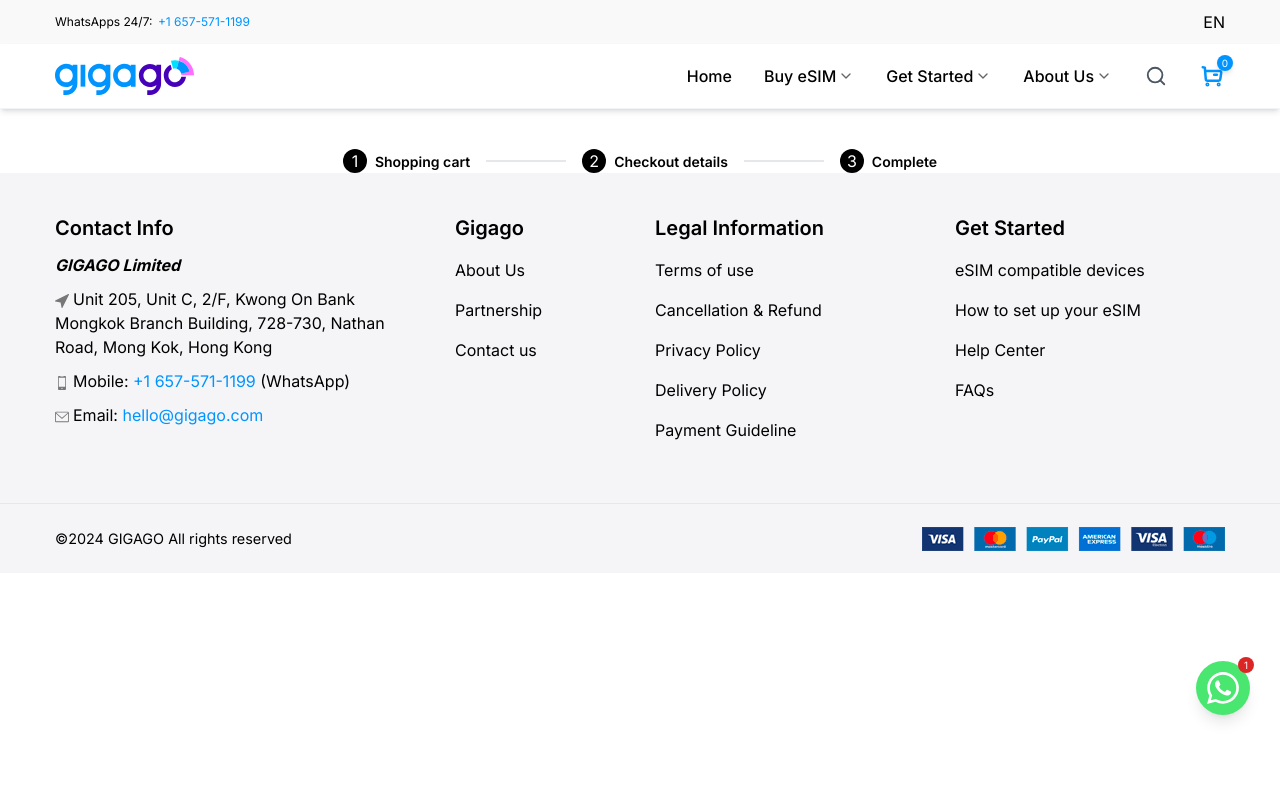
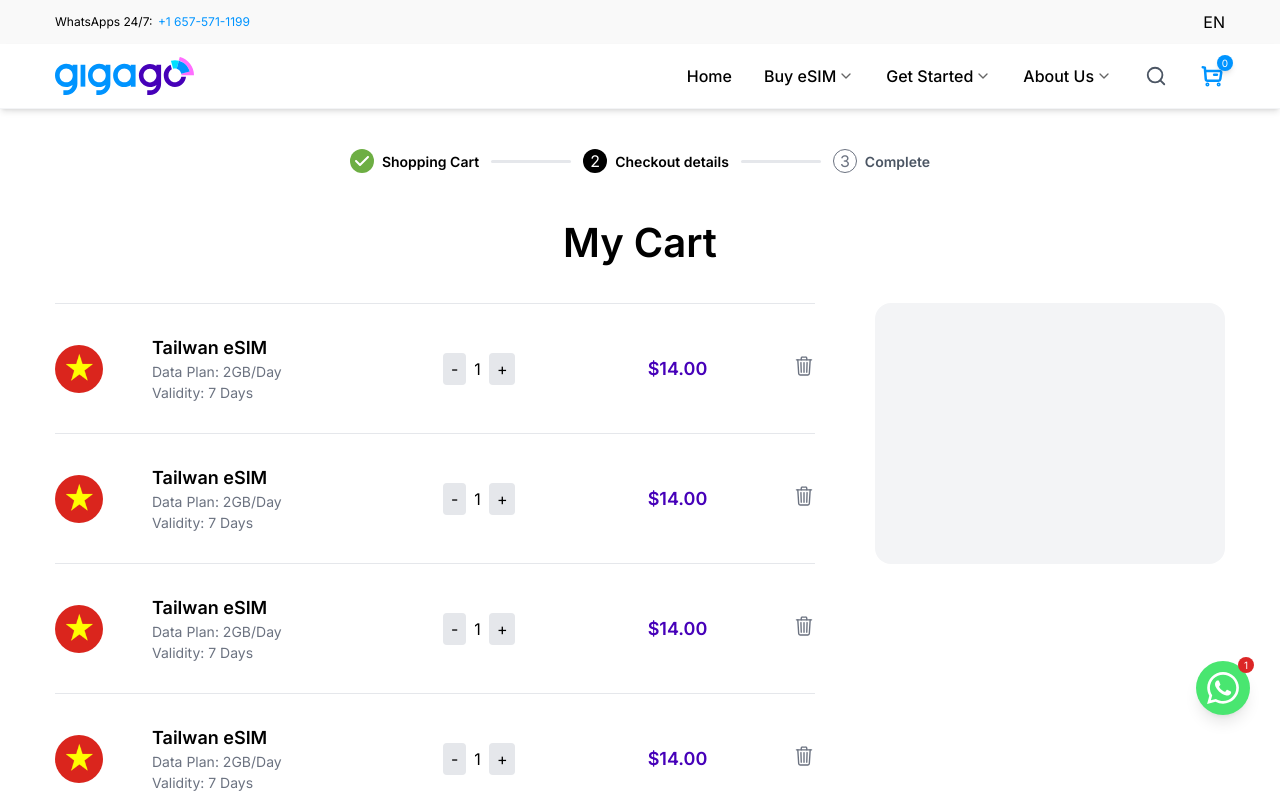
Before and after one commit to TuTraa/gigago-v2, a Next.js app: page /cart in a window 1280 px wide. Shown: the top 800 px of the page. Built offline with nearby package versions, Linux system fonts and the light colour scheme.

Commit message:
feat(feature): cart page, list item cart, skeleton

```diff
--- a/src/app/(cart)/cart/page.tsx
+++ b/src/app/(cart)/cart/page.tsx
@@ -1,19 +1,48 @@
 import ProgressTracker from '@/components/progress-tracker'
-import React from 'react'
-
-const CartPage = () => {
+import { Skeleton } from '@/components/ui/skeleton'
+import CartSection from '@/views/cart/cart-section'
+import React, { Suspense } from 'react'
+const Cart = () => {
   return (
     <div className='max-w-xl w-full mx-auto px-[15px]'>
       <div className='grid grid-cols-12'>
         <div className='col-span-12'>
-          <div className='pt-[40px]'>
-            <ProgressTracker />
+          <div className='py-[40px]'>
+            <ProgressTracker currentStep={2} />
           </div>
         </div>
-        <div className='col-span-12'></div>
+        <div className='col-span-12'>
+          <h1 className='text-[40px] font-semibold text-center'>My Cart</h1>
+          <div className='py-[30px]'>
+            <Suspense fallback={<CartSkeleton />}>
+              <CartSection />
+            </Suspense>
+          </div>
+        </div>
       </div>
     </div>
   )
 }
+export default Cart
 
-export default CartPage
+function CartSkeleton() {
+  return (
+    <section className='grid grid-cols-12 gap-x-[60px]'>
+      <div className='col-span-8'>
+        <div>
+          <div className='flex flex-col gap-y-[12px] border-gray-200 mb-[32px]'>
+            {Array.from({ length: 2 }).map((_, index) => (
+              <div key={index} className='flex h-[132px] w-full flex-col'>
+                <Skeleton className='h-[132px] w-full' />
+              </div>
+            ))}
+          </div>
+          <Skeleton className='h-[56px] w-[145px] rounded-full' />
+        </div>
+      </div>
+      <div className='col-span-4'>
+        <Skeleton className='h-[261px] w-full rounded-xl' />
+      </div>
+    </section>
+  )
+}
--- /dev/null
+++ b/src/app/(cart)/checkout/page.tsx
@@ -0,0 +1,24 @@
+import ProgressTracker from '@/components/progress-tracker'
+import CheckoutSection from '@/views/cart/checkout-section'
+import React from 'react'
+const CheckoutPage = () => {
+  return (
+    <div className='max-w-xl w-full mx-auto px-[15px]'>
+      <div className='grid grid-cols-12'>
+        <div className='col-span-12'>
+          <div className='py-[40px]'>
+            <ProgressTracker currentStep={2} />
+          </div>
+        </div>
+        <div className='col-span-12'>
+          <h1 className='text-[40px] font-semibold text-center'>Checkout</h1>
+          <div className='py-[30px]'>
+            <CheckoutSection />
+          </div>
+        </div>
+      </div>
+    </div>
+  )
+}
+
+export default CheckoutPage
--- a/src/components/progress-tracker.tsx
+++ b/src/components/progress-tracker.tsx
@@ -1,29 +1,62 @@
 'use client'
+import Link from 'next/link'
 import React from 'react'
-
-const ProgressTracker = () => {
+import { FaCheck } from 'react-icons/fa6'
+interface ProgressTrackerProps {
+  currentStep: number
+}
+interface StepProps {
+  stepNumber: number
+  title: string
+  isActive: boolean
+  isCompleted: boolean
+}
+const Step = ({ stepNumber, title, isActive, isCompleted }: StepProps) => {
+  return (
+    <div className='flex items-center'>
+      <div
+        className={`w-[24px] h-[24px] rounded-full flex items-center justify-center ${isCompleted ? 'bg-[#6dae43] text-white' : isActive ? 'bg-black text-white' : 'bg-white border-[1px] border-gray-500 text-gray-500'}`}
+      >
+        {isCompleted ? <FaCheck /> : <span className=''>{stepNumber}</span>}
+      </div>
+      <span
+        className={`ml-2  text-[14px] font-semibold ${isCompleted || isActive ? 'text-black' : 'text-gray-600'}`}
+      >
+        {title}
+      </span>
+    </div>
+  )
+}
+const ProgressTracker = ({ currentStep }: ProgressTrackerProps) => {
+  const steps = [
+    {
+      stepNumber: 1,
+      title: 'Shopping Cart',
+    },
+    {
+      stepNumber: 2,
+      title: 'Checkout details',
+    },
+    {
+      stepNumber: 3,
+      title: 'Complete',
+    },
+  ]
   return (
     <div className='flex items-center justify-center'>
-      <div className='flex items-center'>
-        <div className='size-[24px] rounded-full bg-black text-white flex items-center justify-center mr-[8px]'>
-          1
-        </div>
-        <span className='text-[14px] font-semibold'> Shopping cart</span>
-      </div>
-      <span className='block mx-[16px] w-[80px] h-[2px] bg-gray-200'></span>
-      <div className='flex items-center'>
-        <div className='size-[24px] rounded-full bg-black text-white flex items-center justify-center mr-[8px]'>
-          2
-        </div>
-        <span className='text-[14px] font-semibold'> Checkout details</span>
-      </div>
-      <span className='block mx-[16px] w-[80px] h-[2px] bg-gray-200'></span>
-      <div className='flex items-center'>
-        <div className='size-[24px] rounded-full bg-black text-white flex items-center justify-center mr-[8px]'>
-          3
-        </div>
-        <span className='text-[14px] font-semibold'> Complete</span>
-      </div>
+      {steps.map((step, idx) => (
+        <React.Fragment key={idx}>
+          <Step
+            stepNumber={step.stepNumber}
+            title={step.title}
+            isActive={currentStep === step.stepNumber}
+            isCompleted={currentStep > step.stepNumber}
+          />
+          {idx < steps.length - 1 && (
+            <div className='w-[80px] h-[3px] rounded-full bg-gray-200 mx-[12px]'></div>
+          )}
+        </React.Fragment>
+      ))}
     </div>
   )
 }
--- /dev/null
+++ b/src/components/ui/skeleton.tsx
@@ -0,0 +1,15 @@
+import { cn } from '@/utils/cn'
+
+function Skeleton({
+  className,
+  ...props
+}: React.HTMLAttributes<HTMLDivElement>) {
+  return (
+    <div
+      className={cn('animate-pulse rounded-md bg-neutral-200/50', className)}
+      {...props}
+    />
+  )
+}
+
+export { Skeleton }
--- a/src/components/view-cart-navigation.tsx
+++ b/src/components/view-cart-navigation.tsx
@@ -11,7 +11,7 @@
 } from '@/components/ui/drawer'
 import { X } from 'lucide-react'
 import { useCartStore } from '@/stores/use-cart-store'
-import CartItem from '@/views/cart/cart-item'
+import CartItemDrawer from '@/views/cart/cart-item-drawer'
 import Button from './ui/button'
 import Link from 'next/link'
 const ViewCartNavigation = () => {
@@ -30,7 +30,6 @@
                 {totalItems || 0}
               </span>
             }
-
             <Image
               src='/assets/images/cart_gigago.svg'
               width={24}
@@ -51,9 +50,9 @@
             </div>
           </DrawerHeader>
           <div className='flex-1 max-h-full overflow-y-scroll scrollbar p-4 flex flex-col gap-y-[16px]'>
-            <CartItem onProductClick={() => onCartClose()} />
-            <CartItem onProductClick={() => onCartClose()} />
-            <CartItem onProductClick={() => onCartClose()} />
+            <CartItemDrawer onProductClick={() => onCartClose()} />
+            <CartItemDrawer onProductClick={() => onCartClose()} />
+            <CartItemDrawer onProductClick={() => onCartClose()} />
           </div>
           <DrawerFooter>
             <div className='flex flex-col gap-y-[16px] py-4'>
--- /dev/null
+++ b/src/views/cart/cart-item-drawer.tsx
@@ -0,0 +1,53 @@
+'use client'
+import { cn } from '@/utils/cn'
+import React from 'react'
+import Image from 'next/image'
+import Link from 'next/link'
+import { IoTrashOutline } from 'react-icons/io5'
+import { useCartStore } from '@/stores/use-cart-store'
+interface CartItemDrawerProps {
+  onProductClick: () => void
+  className?: string
+}
+const CartItemDrawer = (props: CartItemDrawerProps) => {
+  const onRemoveItem = useCartStore((state) => state.removeFromCart)
+  return (
+    <li
+      className={cn(
+        'flex items-stretch p-[24px] border-[2px] border-gray-100 rounded-[16px]',
+        props.className,
+      )}
+    >
+      <div className='size-[48px] rounded-full border-[1px] overflow-hidden mr-3'>
+        <Image
+          src='/assets/images/vn.webp'
+          width={48}
+          height={48}
+          alt='flag'
+          className=''
+        />
+      </div>
+      <div className='flex-1 ml-[24px]'>
+        <Link
+          href='#'
+          onClick={props.onProductClick}
+          className='block mb-[8px] text-[18px] font-semibold hover:text-primary'
+        >
+          Taiwan eSIM
+        </Link>
+        <div className='text-[14px]'>Data Plan: 2GB/Day</div>
+        <div className='text-[14px]'>Validity: 15 Days</div>
+        <div className='text-[14px]'>Quantiy: 1</div>
+      </div>
+      <div className='flex flex-col items-end justify-between'>
+        <IoTrashOutline
+          onClick={() => onRemoveItem()}
+          className='size-[23px] text-gray-500 cursor-pointer'
+        />
+        <div className='font-semibold text-primary'>$29.00</div>
+      </div>
+    </li>
+  )
+}
+
+export default CartItemDrawer
--- a/src/views/cart/cart-item.tsx
+++ b/src/views/cart/cart-item.tsx
@@ -1,52 +1,46 @@
-'use client'
 import { cn } from '@/utils/cn'
+import Image from 'next/image'
 import React from 'react'
-import Image from 'next/image'
-import Link from 'next/link'
 import { IoTrashOutline } from 'react-icons/io5'
-import { useCartStore } from '@/stores/use-cart-store'
 interface CartItemProps {
-  onProductClick: () => void
   className?: string
 }
-const CartItem = (props: CartItemProps) => {
-  const onRemoveItem = useCartStore((state) => state.removeFromCart)
+const CartItem = ({ className }: CartItemProps) => {
   return (
-    <li
+    <div
       className={cn(
-        'flex items-stretch p-[24px] border-[2px] border-gray-100 rounded-[16px]',
-        props.className,
+        'grid grid-cols-8 gap-4 items-center py-[30px] border-b last:border-b-0',
+        className,
       )}
     >
-      <div className='size-[48px] rounded-full border-[1px] overflow-hidden mr-3'>
+      <div className='col-span-1'>
         <Image
           src='/assets/images/vn.webp'
+          alt={` flag`}
           width={48}
           height={48}
-          alt='flag'
-          className=''
+          className='size-[48px] overflow-hidden rounded-full'
         />
       </div>
-      <div className='flex-1 ml-[24px]'>
-        <Link
-          href='#'
-          onClick={props.onProductClick}
-          className='block mb-[8px] text-[18px] font-semibold hover:text-primary'
-        >
-          Taiwan eSIM
-        </Link>
-        <div className='text-[14px]'>Data Plan: 2GB/Day</div>
-        <div className='text-[14px]'>Validity: 15 Days</div>
-        <div className='text-[14px]'>Quantiy: 1</div>
+      <div className='col-span-3'>
+        <h3 className='text-[18px] font-semibold'>Tailwan eSIM</h3>
+        <p className='text-[14px] text-gray-500'>Data Plan: 2GB/Day</p>
+        <p className='text-[14px] text-gray-500'>Validity: 7 Days</p>
       </div>
-      <div className='flex flex-col items-end justify-between'>
-        <IoTrashOutline
-          onClick={() => onRemoveItem()}
-          className='size-[23px] text-gray-500 cursor-pointer'
-        />
-        <div className='font-semibold text-primary'>$29.00</div>
+      <div className='col-span-2 flex items-center'>
+        <button className='px-2 py-1 bg-gray-200 rounded'>-</button>
+        <span className='mx-2'>1</span>
+        <button className='px-2 py-1 bg-gray-200 rounded'>+</button>
       </div>
-    </li>
+      <div className='col-span-1 text-center'>
+        <span className='text-[18px] text-primary font-semibold'>$14.00</span>
+      </div>
+      <div className='col-span-1 text-right'>
+        <button className=''>
+          <IoTrashOutline className='size-[22px] text-gray-500' />
+        </button>
+      </div>
+    </div>
   )
 }
 
--- /dev/null
+++ b/src/views/cart/cart-section.tsx
@@ -0,0 +1,22 @@
+import React from 'react'
+import CartItem from './cart-item'
+
+const CartSection = () => {
+  return (
+    <div className='grid grid-cols-12 gap-x-[60px]'>
+      <div className='col-span-8'>
+        <div className='flex flex-col border-y-[1px] border-gray-200'>
+          <CartItem />
+          <CartItem />
+          <CartItem />
+          <CartItem />
+        </div>
+      </div>
+      <div className='col-span-4'>
+        <div className='min-h-[261px] bg-gray-100 rounded-xl'></div>
+      </div>
+    </div>
+  )
+}
+
+export default CartSection
--- /dev/null
+++ b/src/views/cart/checkout-section.tsx
@@ -0,0 +1,7 @@
+import React from 'react'
+
+const CheckoutSection = () => {
+  return <div>CheckoutSection</div>
+}
+
+export default CheckoutSection
```
